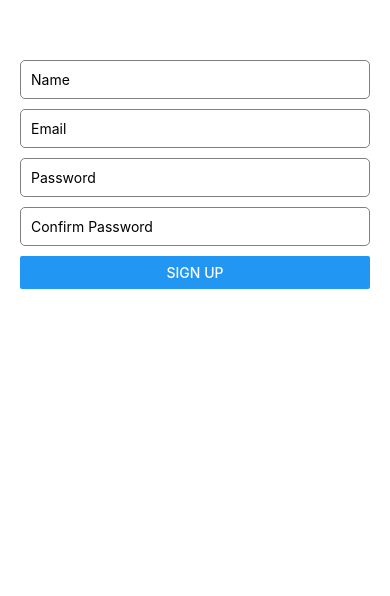
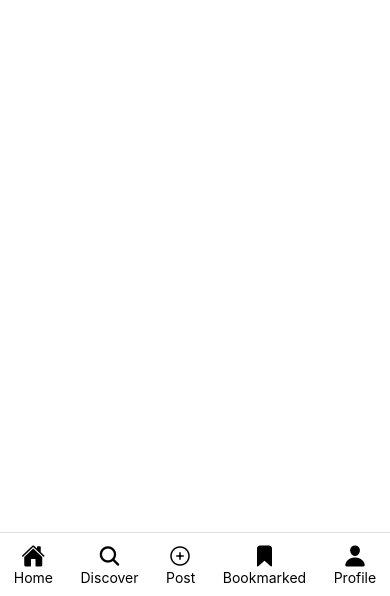
Before and after one commit to daironcastellanos/CampusBoard, a React Native app in the folder CampusBoard/: screen / in a window 390 px wide. Shown: the part 248-844 px from the top of the page. Built offline with nearby package versions, Linux system fonts and the light colour scheme.

Commit message:
create the buttom bar compoment to navegate

```diff
--- a/CampusBoard/App.js
+++ b/CampusBoard/App.js
@@ -1,7 +1,11 @@
 import React from 'react';
-import LoginScreen from './screens/LoginScreen';
-import SignupScreen from './screens/SignupScreen';
+import { View } from 'react-native';
+import BottomTabBar from './components/BottomTabBar';
 
 export default function App() {
-  return <SignupScreen />;
+  return (
+    <View style={{flex: 1, justifyContent: 'flex-end'}}>
+      <BottomTabBar />
+    </View>
+  );
 }
--- /dev/null
+++ b/CampusBoard/components/BottomTabBar.js
@@ -0,0 +1,47 @@
+// BottomTabBar.js
+import React from 'react';
+import { View, Text, TouchableOpacity, StyleSheet } from 'react-native';
+import { Ionicons } from '@expo/vector-icons'; // Make sure to install expo icons package
+
+const BottomTabBar = () => {
+  return (
+    <View style={styles.container}>
+      <TouchableOpacity style={styles.tabItem}>
+        <Ionicons name="home" size={24} color="black" />
+        <Text>Home</Text>
+      </TouchableOpacity>
+      <TouchableOpacity style={styles.tabItem}>
+        <Ionicons name="search" size={24} color="black" />
+        <Text>Discover</Text>
+      </TouchableOpacity>
+      <TouchableOpacity style={styles.tabItem}>
+        <Ionicons name="add-circle-outline" size={24} color="black" />
+        <Text>Post</Text>
+      </TouchableOpacity>
+      <TouchableOpacity style={styles.tabItem}>
+        <Ionicons name="bookmark" size={24} color="black" />
+        <Text>Bookmarked</Text>
+      </TouchableOpacity>
+      <TouchableOpacity style={styles.tabItem}>
+        <Ionicons name="person" size={24} color="black" />
+        <Text>Profile</Text>
+      </TouchableOpacity>
+    </View>
+  );
+};
+
+const styles = StyleSheet.create({
+  container: {
+    flexDirection: 'row',
+    justifyContent: 'space-around',
+    paddingVertical: 10,
+    backgroundColor: 'white',
+    borderTopWidth: 1,
+    borderColor: '#ddd',
+  },
+  tabItem: {
+    alignItems: 'center',
+  },
+});
+
+export default BottomTabBar;
```
Also changed, not shown: CampusBoard/package.json (+8 -2 lines), 1 other file (tests, documents, lock files or other folders).
